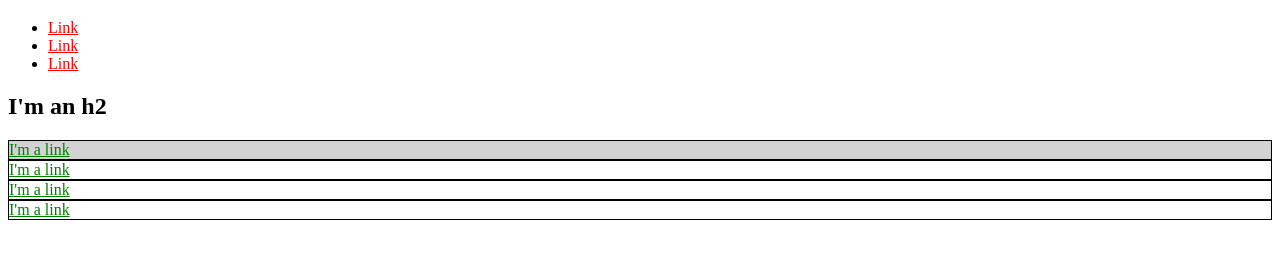
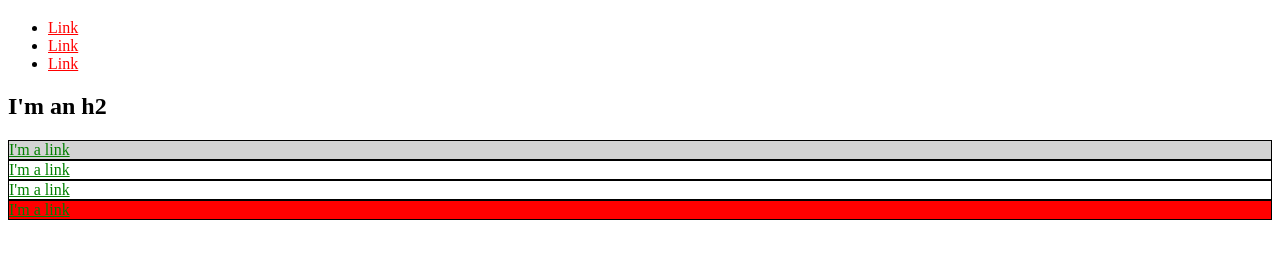
Before and after one commit to FranciscoRMRZ/letbd-sample-site, a plain HTML site: page index.html in a window 1280 px wide. Shown: the part 61-320 px from the top of the page. Drawn offline with Linux system fonts and the light colour scheme.

Commit message:
add `.alert` selector

```diff
--- a/index.html
+++ b/index.html
@@ -18,7 +18,10 @@
     .bio-box a {
       color: green;
     }
-  </style>
+    .alert {
+      background-color: red;
+    }
+</style>
 </head>
 <body>
     <h1>This is an h1 </h1>
@@ -43,7 +46,7 @@
     <div class="bio-box">
       <a href="http://example.com">I'm a link</a>
     </div>
-    <div class="bio-box">
+    <div class="bio-box alert">
       <a href="http://example.com">I'm a link</a>
     </div>
 </body>
```
